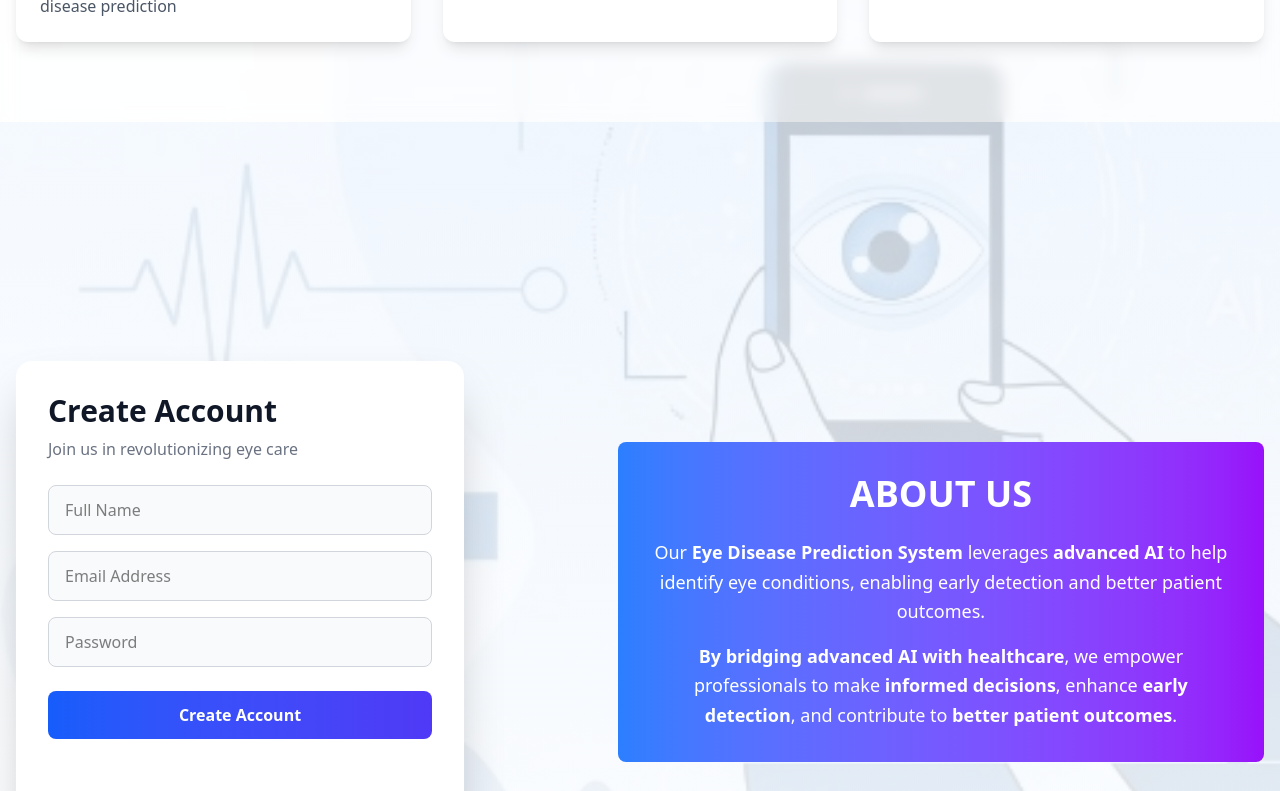
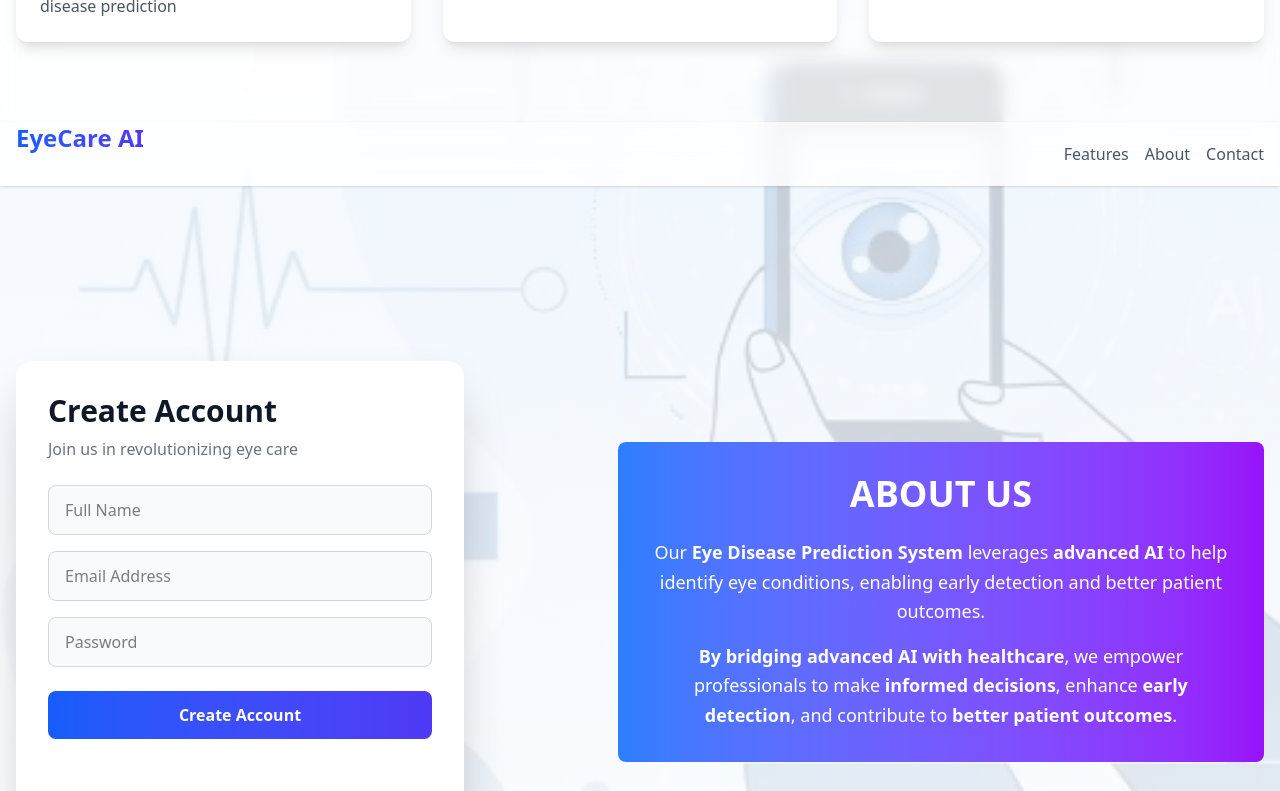
Before and after one commit to Avi1305/EyeDiseaseFrontend, a React (Vite) app: page / in a window 1280 px wide. Shown: the part 920-1711 px from the top of the page. Built offline with nearby package versions, Linux system fonts and the light colour scheme.

Commit message:
form validation added

```diff
--- a/src/components/Herosection.jsx
+++ b/src/components/Herosection.jsx
@@ -24,9 +24,7 @@ const HeroSection = () => (
 
 
       </div>
-      <div className="lg:w-1/2">
-        <img src="/eye-scan.jpg" alt="AI Eye Scanning" className="rounded-2xl shadow-2xl w-full" />
-      </div>
+
     </div>
   </section>
 );
--- a/src/components/Navbar.jsx
+++ b/src/components/Navbar.jsx
@@ -15,7 +15,7 @@ const Navbar = () => (
               section.scrollIntoView({ behavior: 'smooth' });
             }
           }}
-          className="text-gray-600 hover:text-indigo-600 transition-colors"
+          className="text-gray-600 hover:text-indigo-600 transition-colors cursor-pointer"
         >
           Features
         </button>
@@ -28,7 +28,7 @@ const Navbar = () => (
               section.scrollIntoView({ behavior: 'smooth' });
             }
           }}
-          className="text-gray-600 hover:text-indigo-600 transition-colors"
+          className="text-gray-600 hover:text-indigo-600 transition-colors cursor-pointer"
         >
           About
         </button>
@@ -41,7 +41,7 @@ const Navbar = () => (
               section.scrollIntoView({ behavior: 'smooth' });
             }
           }}
-          className="text-gray-600 hover:text-indigo-600 transition-colors"
+          className="text-gray-600 hover:text-indigo-600 transition-colors cursor-pointer"
         >
           Contact
         </button>
--- a/src/components/Registration.jsx
+++ b/src/components/Registration.jsx
@@ -1,13 +1,14 @@
 import { useState } from 'react';
 import axios from 'axios';
-import { useNavigate } from 'react-router-dom';
-
+import Navbar from './Navbar';
+import Footer from './Footer';
+import Login from './Login'; //  Import your login component
+//import bgImage from '../assets/bg.png';
 
 const Registration = () => {
   const [formData, setFormData] = useState({ name: '', email: '', password: '' });
   const [error, setError] = useState('');
-  const navigate = useNavigate();
-
+  const [justRegistered, setJustRegistered] = useState(false); // ✅ flag to show login
 
   const handleChange = (e) => {
     setError('');
@@ -17,36 +18,44 @@ const Registration = () => {
 
   const handleSubmit = async (e) => {
     e.preventDefault();
-
-  console.log("Submitting Form Data:", formData); // ✅ Check if data exists
-
-  if (!formData.name.trim() || !formData.email.trim() || !formData.password.trim()) {
-    setError("All fields are required");
-    return;
-  }
-
     try {
-    const response = await axios.post("https://eyediseasebackend.onrender.com/api/users/register", formData);
+      const response = await axios.post('http://localhost:5001/register', formData);
       if (response.status === 201) {
         console.log(response.data.message);
-      navigate('/login'); // ✅ Navigate to login on successful registration
-
+        setJustRegistered(true); // ✅ show login form
       }
     } catch (err) {
-    console.error("Error in Registration:", err); // ✅ Log full error details
-    setError(err.response?.data?.message || "Something went wrong");
+      console.error(err);
+      setError(err.response?.data.error || 'Something went wrong');
     }
   };
 
+  return (
+    // <div
+    //   className="min-h-screen flex flex-col relative"
+    //   style={{
+    //     backgroundImage: url(${bgImage}),
+    //     backgroundSize: "cover",
+    //     backgroundPosition: "center",
+    //     backgroundRepeat: "no-repeat"
+    //   }}
+    // >
+    //   {/* White overlay with opacity */}
+    //   <div
+    //     className="absolute inset-0 bg-white"
+    //     style={{ opacity: 0.25, zIndex: 0 }}
+    //   ></div>
 
+    <div style={{ position: 'relative', zIndex: 1 }}>
+      <Navbar />
 
-
-  return (
-
-
-
-    <section id="register" className="py-20 bg-gradient-to-b from-blue-50/50 to-white/70 z-0">
-      <div className="max-w-7xl mx-auto px-4 flex flex-col md:flex-row items-center z-1">
+      {justRegistered ? (
+        <div className="flex justify-center py-16">
+          <LoginForm />
+        </div>
+      ) : (
+        <section id="register" className="py-20 bg-gradient-to-b from-blue-50/50 to-white/70">
+          <div className="max-w-7xl mx-auto px-4 flex flex-col md:flex-row items-center">
             {/* Left: Form */}
             <div className="w-full md:w-1/2 md:pr-12">
               <form onSubmit={handleSubmit} className="bg-white rounded-2xl shadow-2xl p-8 space-y-6 w-full max-w-md">
@@ -70,7 +79,9 @@ const Registration = () => {
              focus:border-indigo-500 transition-all duration-200 bg-gray-50 hover:bg-white"
                     value={formData.name}
                     onChange={handleChange}
+                    required
                   />
+
                   <input
                     name="email"
                     type="email"
@@ -79,12 +90,25 @@ const Registration = () => {
              focus:border-indigo-500 transition-all duration-200 bg-gray-50 hover:bg-white"
                     value={formData.email}
                     onChange={handleChange}
+                    required
+                    pattern="^[^\s@]+@[^\s@]+\.[^\s@]+$"
+                    title="Please enter a valid email address."
+                  />
 
-                autoComplete='email'
+                  <input
+                    name="password"
+                    type="password"
+                    placeholder="Password"
+                    className="w-full px-4 py-3 border border-gray-300 rounded-lg focus:ring-2 focus:ring-indigo-500
+             focus:border-indigo-500 transition-all duration-200 bg-gray-50 hover:bg-white"
+                    value={formData.password}
+                    onChange={handleChange}
+                    required
+                    pattern="^(?=.[a-z])(?=.[A-Z])(?=.\d)(?=.[@$!%?&])[A-Za-z\d@$!%?&]{8,}$"
+                    title="Password must be at least 8 characters long and include uppercase, lowercase, number, and special character."
                   />
-              <input placeholder="Password" className="w-full px-4 py-3 border border-gray-300 rounded-lg focus:ring-2 focus:ring-indigo-500 focus:border-indigo-500 transition-all duration-200 bg-gray-50 hover:bg-white" type="password" name="password" value={formData.password} onChange={handleChange} autoComplete="current-password" />
+                </div>
 
-            </div>
 
                 <button
                   type="submit"
@@ -100,7 +124,7 @@ const Registration = () => {
                     <button
                       type="button"
                       onClick={() => navigate('/login')}
-                  className="text-indigo-600 font-semibold hover:text-indigo-800 transition-colors duration-200 cursor-pointer"
+                      className="text-indigo-600 font-semibold hover:text-indigo-800 transition-colors duration-200"
                     >
                       Log in
                     </button>
@@ -123,7 +147,14 @@ const Registration = () => {
                   <strong>By bridging advanced AI with healthcare</strong>, we empower professionals to make <strong>informed decisions</strong>, enhance <strong>early detection</strong>, and contribute to <strong>better patient outcomes</strong>.
                 </p>
 
+                {/* <div className="mt-6 flex justify-center">
 
+                    <img src="C:\Users\vaish\Downloads\Project_react_app\Project_react_app\eye_disease_prediction\frontend\src\assets\about.png" alt="Eye Disease Prediction" className="w-32 h-32 rounded-lg shadow-lg border-4 border-white" />
+                  </div>
+
+                  <div className="mt-8 flex justify-center">
+
+                  </div> */}
 
               </div>
 
@@ -131,13 +162,12 @@ const Registration = () => {
             </div>
           </div>
         </section>
-  )
+      )}
+
+
+    </div>
+
+  );
 };
 
-
-
-
-
-
-
 export default Registration;
```
Lines whose indentation alone changed are shown as unchanged.
